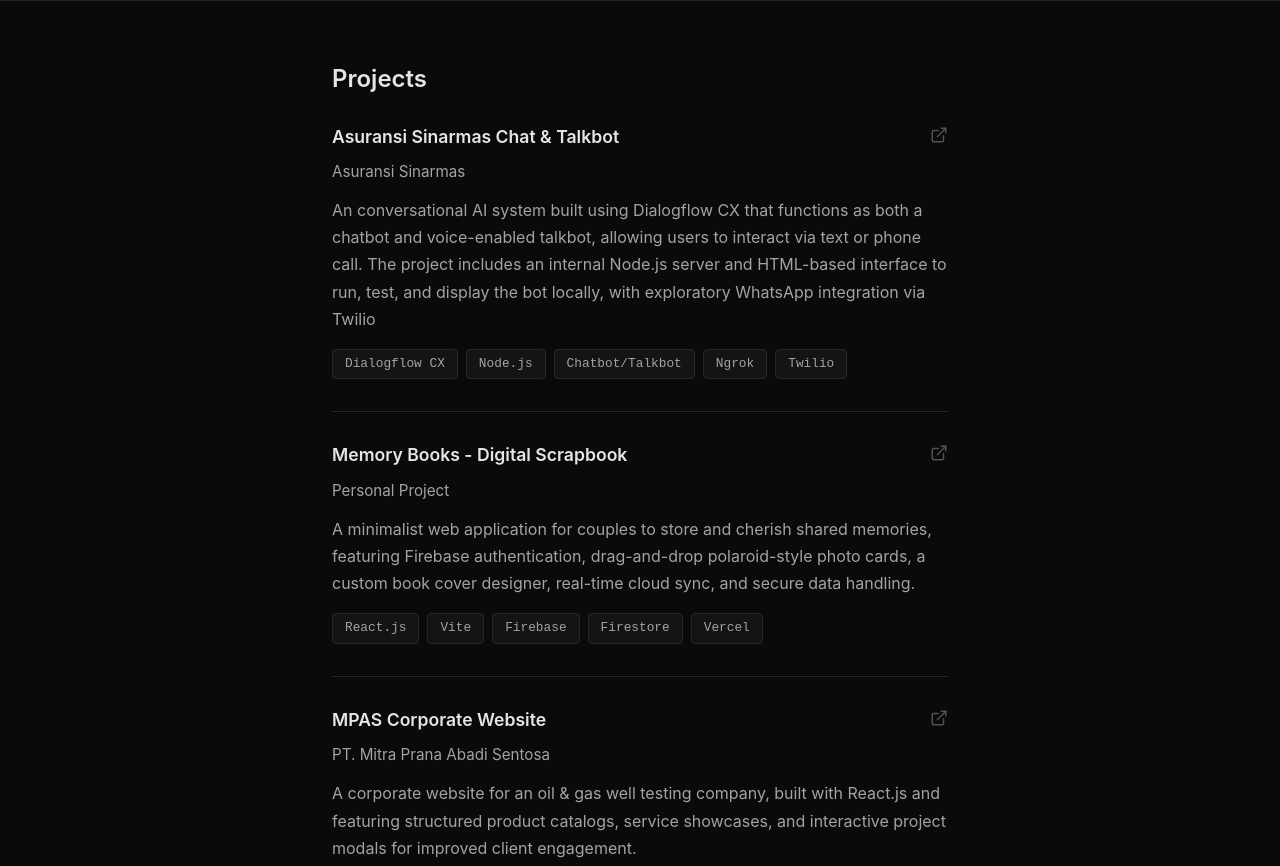
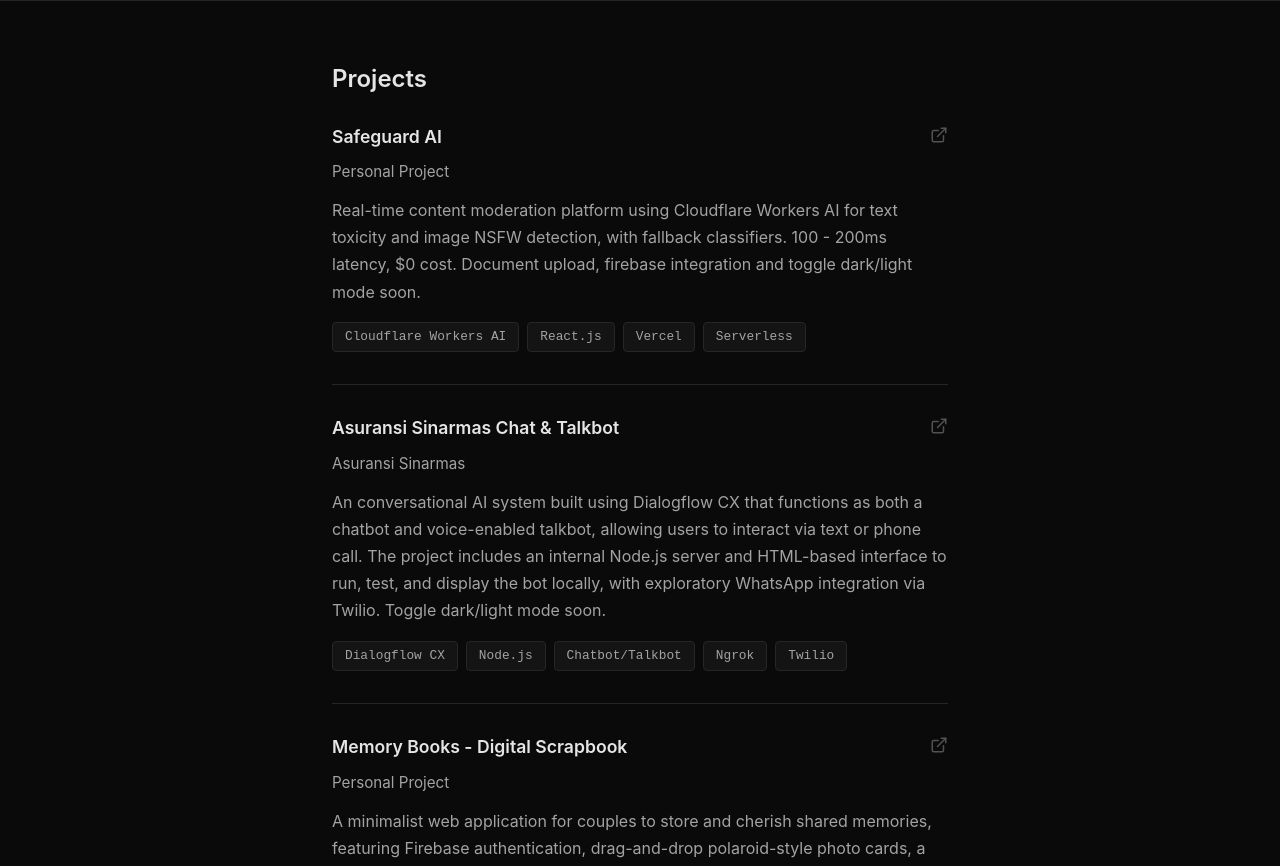
Before and after one commit to christophertendi/portfolio-minimal-1, a React (Vite) app: page / in a window 1280 px wide. Shown: the part 4160-5026 px from the top of the page. Built offline with nearby package versions, Linux system fonts and the light colour scheme; no server answers.

Commit message:
add new project

```diff
--- a/src/components/Projects.jsx
+++ b/src/components/Projects.jsx
@@ -3,11 +3,24 @@ import './Projects.css';
 
 const Projects = () => {
   const projects = [
+        {
+      title: "Safeguard AI",
+      company: "Personal Project",
+      description: " Real-time content moderation platform using Cloudflare Workers AI for text toxicity and image NSFW detection, with fallback classifiers. 100 - 200ms latency, $0 cost. Document upload, firebase integration and toggle dark/light mode soon.",
+      link: "https://safeguard-dashboard-three.vercel.app/",
+        tech: [
+        "Cloudflare Workers AI",
+        "React.js",
+        "Vercel",
+        "Serverless",
+      ]
+    },
+
     {
       title: "Asuransi Sinarmas Chat & Talkbot",
       company: "Asuransi Sinarmas",
       description:
-        "An conversational AI system built using Dialogflow CX that functions as both a chatbot and voice-enabled talkbot, allowing users to interact via text or phone call. The project includes an internal Node.js server and HTML-based interface to run, test, and display the bot locally, with exploratory WhatsApp integration via Twilio",
+        "An conversational AI system built using Dialogflow CX that functions as both a chatbot and voice-enabled talkbot, allowing users to interact via text or phone call. The project includes an internal Node.js server and HTML-based interface to run, test, and display the bot locally, with exploratory WhatsApp integration via Twilio. Toggle dark/light mode soon.",
       link: "https://drive.google.com/file/d/17Z3jMj5EC5EFAMprPcS4Tqae29qXs-f4/view?usp=sharing",
         tech: [
         "Dialogflow CX",
```
Also changed, not shown: 1 other file (tests, documents, lock files or other folders).
